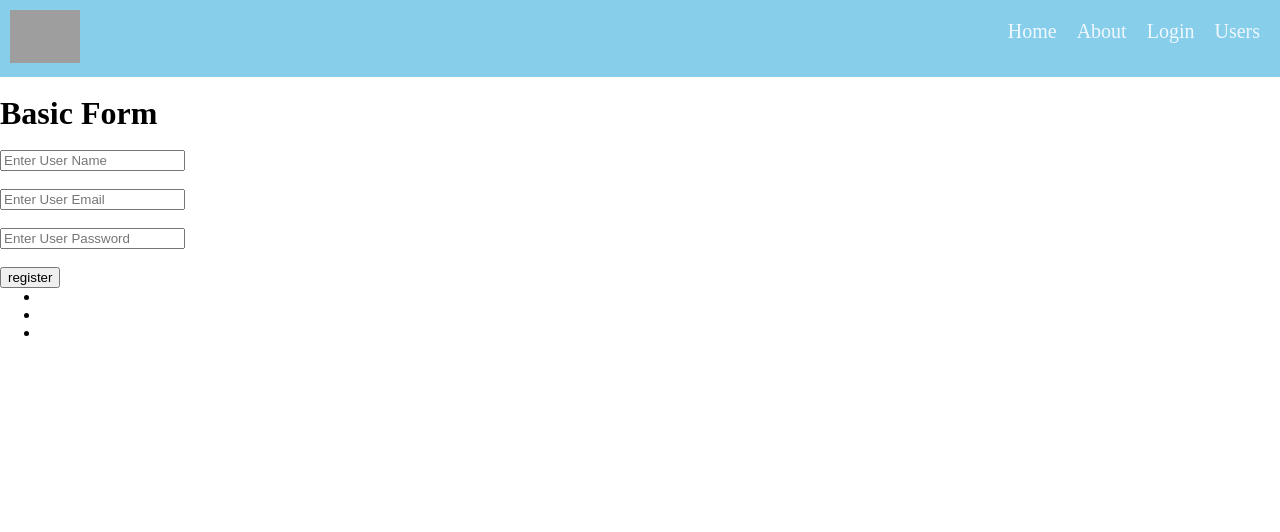
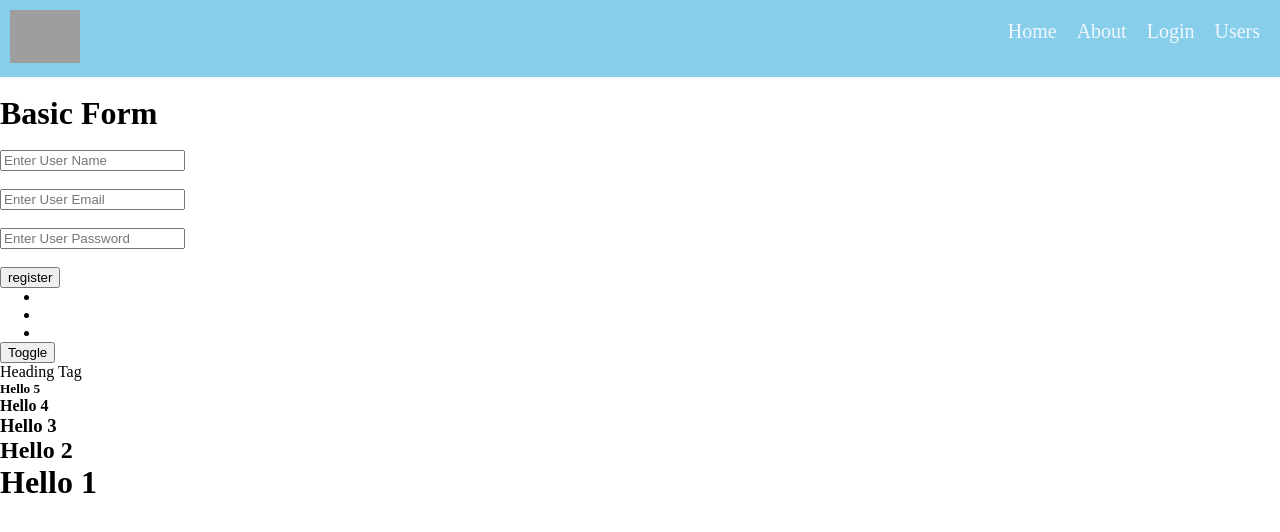
Before and after one commit to faisalmoinuddin99/ProductShut_FrontEnd, an Angular app: page / in a window 1280 px wide. Shown: the top 532 px of the page. Built offline with nearby package versions, Linux system fonts and the light colour scheme; grey boxes are pictures that could not be loaded.

Commit message:
Toggle Element | hide and show tag

```diff
--- a/src/app/app.component.html
+++ b/src/app/app.component.html
@@ -21,3 +21,12 @@
     <li>{{formData.email}}</li>
     <li>{{formData.password}}</li>
 </ul>
+<button (click)="toggle()">Toggle</button>
+<div *ngIf="display">
+    Heading Tag
+    <h5>Hello 5</h5>
+    <h4>Hello 4</h4>
+    <h3>Hello 3</h3>
+    <h2>Hello 2</h2>
+    <h1>Hello 1</h1>
+</div>
--- a/src/app/app.component.ts
+++ b/src/app/app.component.ts
@@ -9,9 +9,13 @@ import {NgForm} from '@angular/forms'
 export class AppComponent {
   title: string = 'Basic Form';
   formData: any ={};
+  display = true ;
 
   getData(data:NgForm){
     console.log(data);
     this.formData =  data
   }
+  toggle(){
+    this.display = !this.display
+  }
 }
```
